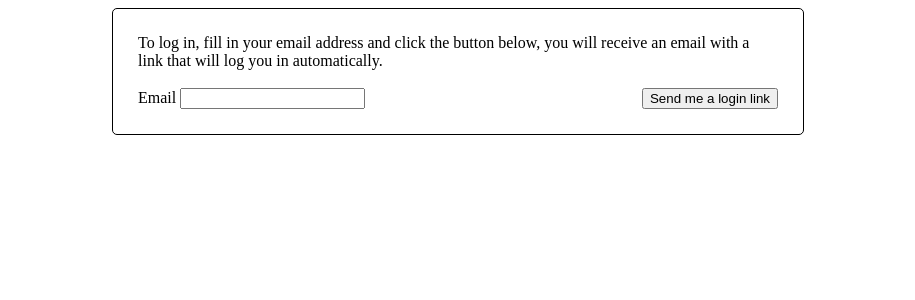
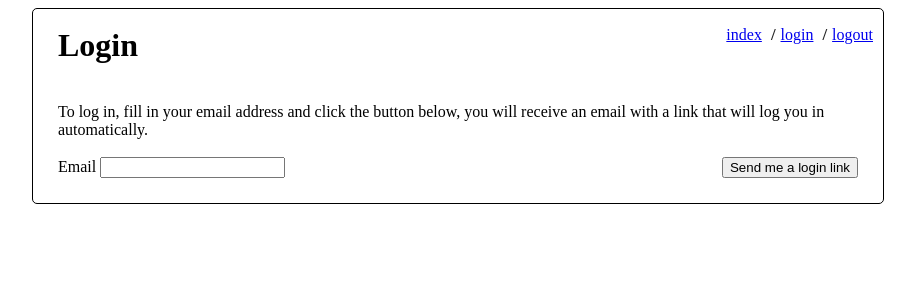
Before and after one commit to excursion-pack-updater/server, a Django app: template templates/epu/login.html in a window 1280 px wide. Shown: the top 300 px of the page, without its empty margins (182-1097 px from the left). Run offline with Django 3.2, Linux system fonts and the light colour scheme; the template is opened without the code that fills it, so the values that code supplies are empty.

Commit message:
Further work

```diff
--- /dev/null
+++ b/static/epu/common.css
@@ -0,0 +1,66 @@
+div.box
+{
+    border-radius: 5px;
+    border: 1px solid black;
+    width: 800px;
+    padding: 25px;
+    position: relative;
+    left: 50%;
+    transform: translate(-50%);
+}
+
+div.error
+{
+    background-color: #FFAAAA;
+}
+
+div.info
+{
+    background-color: #AAAAFF;
+}
+
+form button[type="submit"]
+{
+    float: right;
+}
+
+h1
+{
+    margin-top: -25px;
+}
+
+nav
+{
+    display: inline-block;
+}
+
+nav ul
+{
+    position: absolute;
+    top: 0px;
+    right: 10px;
+}
+
+nav li
+{
+    display: inline;
+}
+
+nav li
+{
+    margin-left: 5px;
+}
+
+nav li:first-child::before
+{
+    content: '';
+}
+
+nav li::before
+{
+    content: '/';
+    opacity: 85%;
+    font-weight: bold;
+    font-size: 105%;
+    margin-right: 5px;
+}
--- a/templates/epu/base.html
+++ b/templates/epu/base.html
@@ -1,3 +1,4 @@
+{% load static %}
 <!DOCTYPE html>
 <html lang="en">
 <head>
@@ -7,11 +8,21 @@
         {% endblock %}
     </title>
     <meta charset="utf-8">
+    <link rel="stylesheet" type="text/css" href="{% static "epu/common.css" %}">
     {% block head %}
     {% endblock %}
 </head>
 <body>
-{% block body %}
-{% endblock %}
+    <div class="box">
+        <nav>
+            <ul>
+                <li><a href="{% url 'epu:index' %}">index</a></li>
+                <li><a href="{% url 'epu:login' %}">login</a></li>
+                <li><a href="{% url 'epu:logout' %}">logout</a></li>
+            </ul>
+        </nav>
+        {% block body %}
+        {% endblock %}
+    </div>
 </body>
 </html>
--- a/templates/epu/login.html
+++ b/templates/epu/login.html
@@ -2,45 +2,21 @@
 {% block title %}
     Log in
 {% endblock %}
-{% block head %}
-    <style type="text/css">
-        div.box
-        {
-            border-radius: 5px;
-            border: 1px solid black;
-            width: 50vw;
-            margin: 0 auto;
-            padding: 25px;
-        }
-
-        div.error
-        {
-            background-color: #FFAAAA;
-        }
-
-        div.info
-        {
-            background-color: #AAAAFF;
-        }
-
-        button
-        {
-            float: right;
-        }
-    </style>
-{% endblock %}
 {% block body %}
+    <h1>Login</h1>
+    <br>
     {% if error %}
         <div class="box error">
             {{error}}
         </div>
     {% endif %}
+
     {% if info %}
         <div class="box info">
             {{info}}
         </div>
     {% endif %}
-    <div class="box">
+
     To log in, fill in your email address and click the button below, you will receive an email with a link that will log you in automatically.
     <br><br>
     <form action="{% url 'epu:login' "" %}">
@@ -53,5 +29,4 @@
             Send me a login link
         </button>
     </form>
-    </div>
 {% endblock %}
--- a/urls.py
+++ b/urls.py
@@ -7,4 +7,6 @@ urlpatterns = [
     url(r"generated_password/?$", views.generatePassword, name="generatedPassword"),
     url(r"login/(?P<key>[a-zA-Z0-9]+)?$", views.login, name="login"),
     url(r"logout/$", views.logout, name="logout"),
+    url(r"pack/(?P<id>[0-9]+)", views.pack, name="pack_detail"),
+    url(r"$", views.index, name="index"),
 ]
```
Also changed, not shown: templates/epu/index.html (added, +17 -0 lines), templates/epu/login_pending.html (deleted, +0 -9 lines), templates/epu/pack.html (added, +17 -0 lines), views.py (+17 -3 lines). Lines whose indentation alone changed are shown as unchanged.
